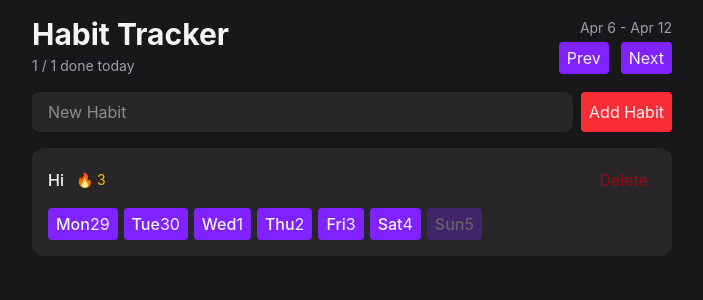
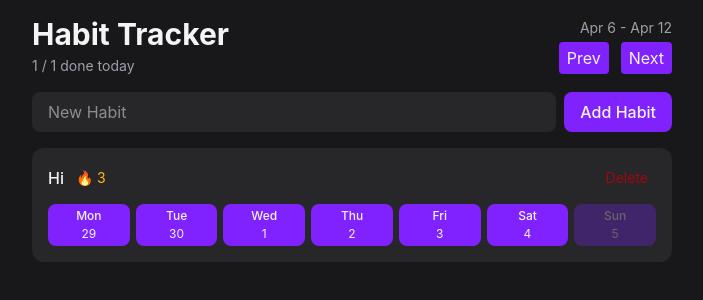
Before and after one commit to gnub33/react-habit_tracker, a React (Vite) app: page / in a window 1280 px wide. Shown: the top 300 px of the page, without its empty margins (288-991 px from the left). Built offline with nearby package versions, Linux system fonts and the light colour scheme.

Commit message:
styling complete

```diff
--- a/src/components/HabitForm.tsx
+++ b/src/components/HabitForm.tsx
@@ -3,6 +3,6 @@ import Button from "./Button";
 export function HabitForm() {
     return <form className="flex gap-2">
         <input className="flex-1 rounded-lg bg-zinc-800 px-4 py-2 outline-none focus-visible:ring-2 focus-visible:ring-violet-500" placeholder="New Habit"/>
-        <Button className="bg-red-500">Add Habit</Button>
+        <Button className="rounded-lg px-4 py-2 font-medium">Add Habit</Button>
     </form>
 }
--- a/src/components/HabitList.tsx
+++ b/src/components/HabitList.tsx
@@ -34,11 +34,11 @@ function HabitItem( {habit}: HabitItemProps) {
                 <span className="font-medium">{habit.name}</span>
                 <span className="text-sm text-amber-400">🔥 3</span>
             </div>
-            <Button variant="ghost-destructive">Delete</Button>
+            <Button variant="ghost-destructive" className="text-sm">Delete</Button>
         </div>
         <div className="flex gap-1.5">
             {visibleDates.map(date => (
-                <Button key={date.toISOString()} disabled={isFuture(date)}>
+                <Button className="flex flex-1 flex-col items-center gap-0.5 rounded-lg text-xs" key={date.toISOString()} disabled={isFuture(date)}>
                     <span className="font-medium">{format(date, "EEE")}</span>
                     <span>{format(date, "d")}</span>
                 </Button>
```
